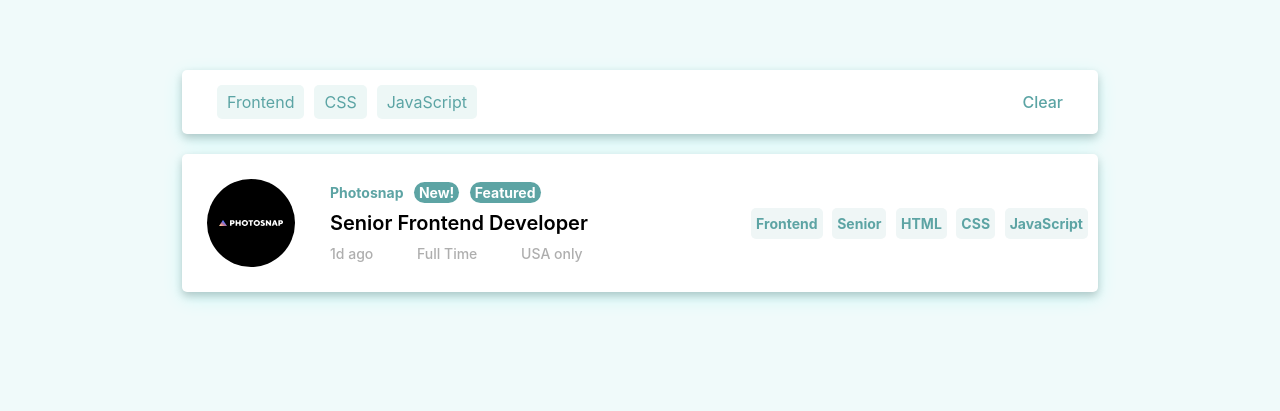
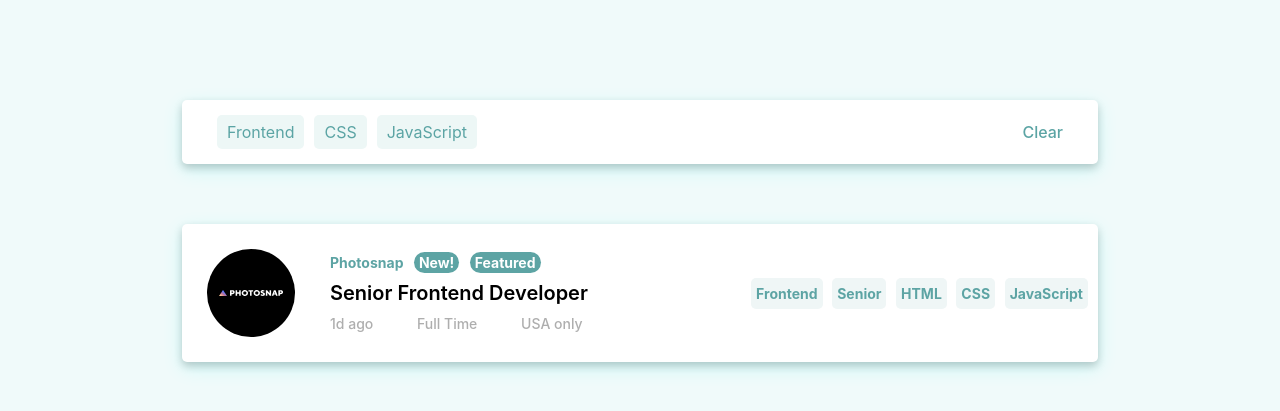
Before and after one commit to zafarinabil/job-filter, a React (Vite) app: page / in a window 1280 px wide. Shown: the part 219-630 px from the top of the page. Built offline with nearby package versions, Linux system fonts and the light colour scheme.

Commit message:
src/Card.jsx updated - getting data from data.json

```diff
--- a/src/Card.css
+++ b/src/Card.css
@@ -1,11 +1,19 @@
+.container {
+	margin-top: 100px; /* Adjust this value based on your header height */
+}
+
 .card {
 	background-color: #fff;
 	color: black;
 	width: 70vw;
+	margin: 0 auto; /* Center the card */
 	display: flex;
 	padding: 10px;
 	border-radius: 5px;
+	margin-top: 40px;
 	box-shadow: 0 4px 8px 0 rgba(0, 0, 0, 0.2), 0 6px 20px 0 rgba(0, 255, 247, 0.142);
+	position: relative; /* Set position to relative */
+	z-index: 1; /* Ensure card is above header */
 }
 
 .card img {
@@ -64,6 +72,7 @@
 	font-weight: 500;
 	font-size: 14px;
 }
+
 .right-heading p {
 	background-color: #eff6f6;
 	color: rgb(93, 164, 164);
@@ -71,3 +80,16 @@
 	padding: 5px;
 	border-radius: 5px;
 }
+
+@media only screen and (max-width: 375px) {
+	.card {
+		width: 100vw; /* Occupy full width on mobile */
+		margin-top: 20px; /* Adjust as needed */
+		box-shadow: 0 4px 8px 0 rgba(0, 0, 0, 0.2), 0 6px 20px 0 rgba(0, 255, 247, 0.142);
+	}
+
+	.container {
+		margin-top: 200px; /* Adjust this value based on your header height */
+	}
+
+}
```
